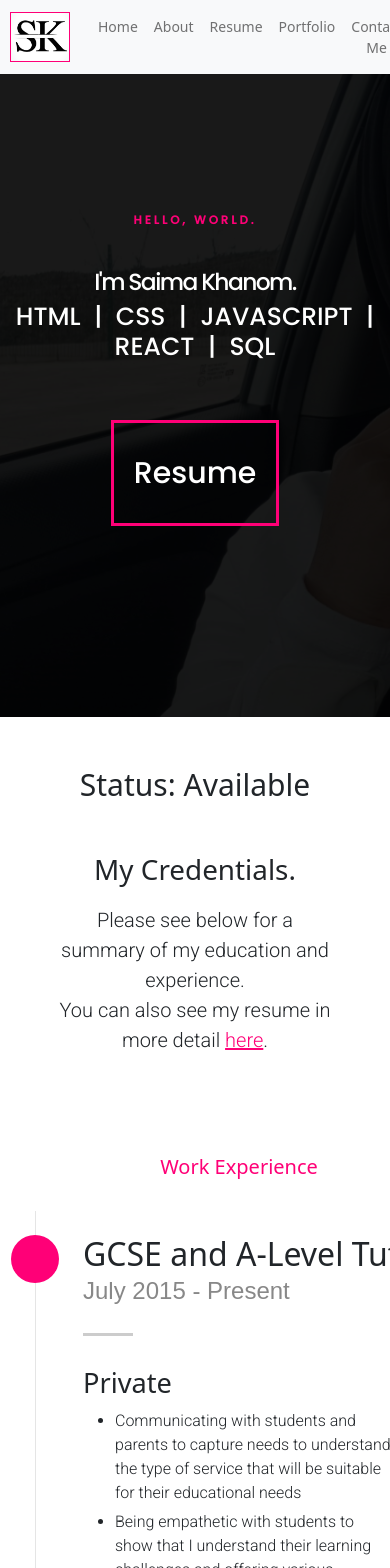
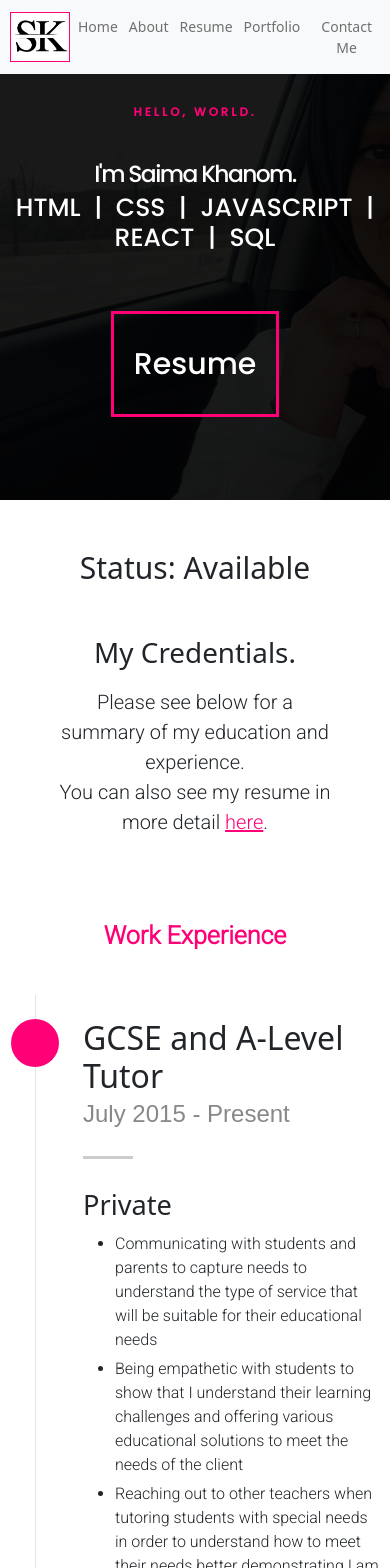
Before and after one commit to saimakhanom/saimas-website, a React (Create React App) app: page /resume in a window 390 px wide. Shown: the top 1568 px of the page. Built offline with nearby package versions, Linux system fonts and the light colour scheme.

Commit message:
final media query changes

```diff
--- a/src/Home/home.css
+++ b/src/Home/home.css
@@ -101,7 +101,7 @@
 }
 
 .link:active {
-  color:black;
+  color: black;
 }
 
 .link:hover {
@@ -147,14 +147,14 @@
   text-align: center;
 }
 
-.content-img{
+.content-img {
   position: relative;
   float: left;
   margin-right: 10px;
 
- }
+}
 
- .content-img div{
+.content-img div {
   width: 110px;
   height: 100px;
   line-height: 100px;
@@ -171,19 +171,28 @@
   visibility: hidden;
   -webkit-transition: visibility 0s, opacity 0.5s linear;
   transition: visibility 0s, opacity 0.5s linear;
- }
+}
 
-.content-img:hover{
+.content-img:hover {
   cursor: pointer;
- }
+}
 
- .content-img:hover div{
+.content-img:hover div {
   visibility: visible;
   opacity: 1;
   vertical-align: middle;
- }
+}
 
- @media only screen and (max-width: 480px) {
+@media only screen and (max-width: 480px) {
+
+
+
+  #head {
+    background: url(./images/ProfilePicture.JPG) 500px right;
+    height: 500px;
+  }
+
+
   .page-heading {
     font-size: 30px;
     padding: 0px 20px;
@@ -191,6 +200,15 @@
 
   .navigation {
     font-size: 14px;
+  }
+
+  .navbar-expand .navbar-nav .nav-link {
+    margin-left: -5px;
+
+  }
+
+  .navbar-nav {
+    margin-left: -15px;
   }
 
   .logo {
@@ -213,4 +231,12 @@
   .content {
     font-size: 16px;
   }
+
+  .content-img div {
+    width: 60px;
+    height: 55px;
+    line-height: 100px;
+    font-size: 16px;
+    line-height: 55px;
+  }
 }
--- a/src/Resume/Resume.js
+++ b/src/Resume/Resume.js
@@ -19,6 +19,9 @@ const Resume = () => {
 
 
 
+
+
+
 			<section id="resume" className="grey-section">
 
 				<div className="row section-intro">
@@ -31,11 +34,7 @@ const Resume = () => {
 					</div>
 				</div>
 
-				<div className="col-twelve resume-header">
-
-						<h2>Work Experience</h2>
-
-					</div>
+				<p className="work-experience">Work Experience</p>
 
 				<div className="row resume-timeline">
 
--- a/src/Resume/resume.css
+++ b/src/Resume/resume.css
@@ -18,12 +18,20 @@
 	font-weight: bold;
 }
 
+.work-experience {
+	font-size: 25px;
+	color: #FF0077;
+	font-family: 'Roboto', sans-serif;
+	font-weight: bolder;
+	text-align: center;
+}
+
 
 .see-resume {
   font-family: 'Roboto', sans-serif;
   font-size: 20px;
   text-align: center;
-  margin-bottom: 40px;
+  margin-bottom: 20px;
   padding-bottom: 60px;
 }
 
@@ -36,13 +44,6 @@
 	margin: auto;
 	width: 80%;
 
-}
-
-#resume .resume-header {
-	text-align: center;
-}
-#resume .resume-header h2 {
-	color: #FF0077;
 }
 
 #resume .resume-timeline {
@@ -172,11 +173,7 @@
 	}
 }
 @media only screen and (max-width:480px) {
-	#resume .resume-header h2 {
-		font-size: 20px;
-		text-align: center;
-		width: 400px;
-	}
+
 
 	#resume .timeline-wrap::before {
 		left: -1rem;
@@ -200,6 +197,6 @@
 	}
 
 	.timeline-block {
-		width: 400px;
+		width: 390px;
 	}
 }
```
